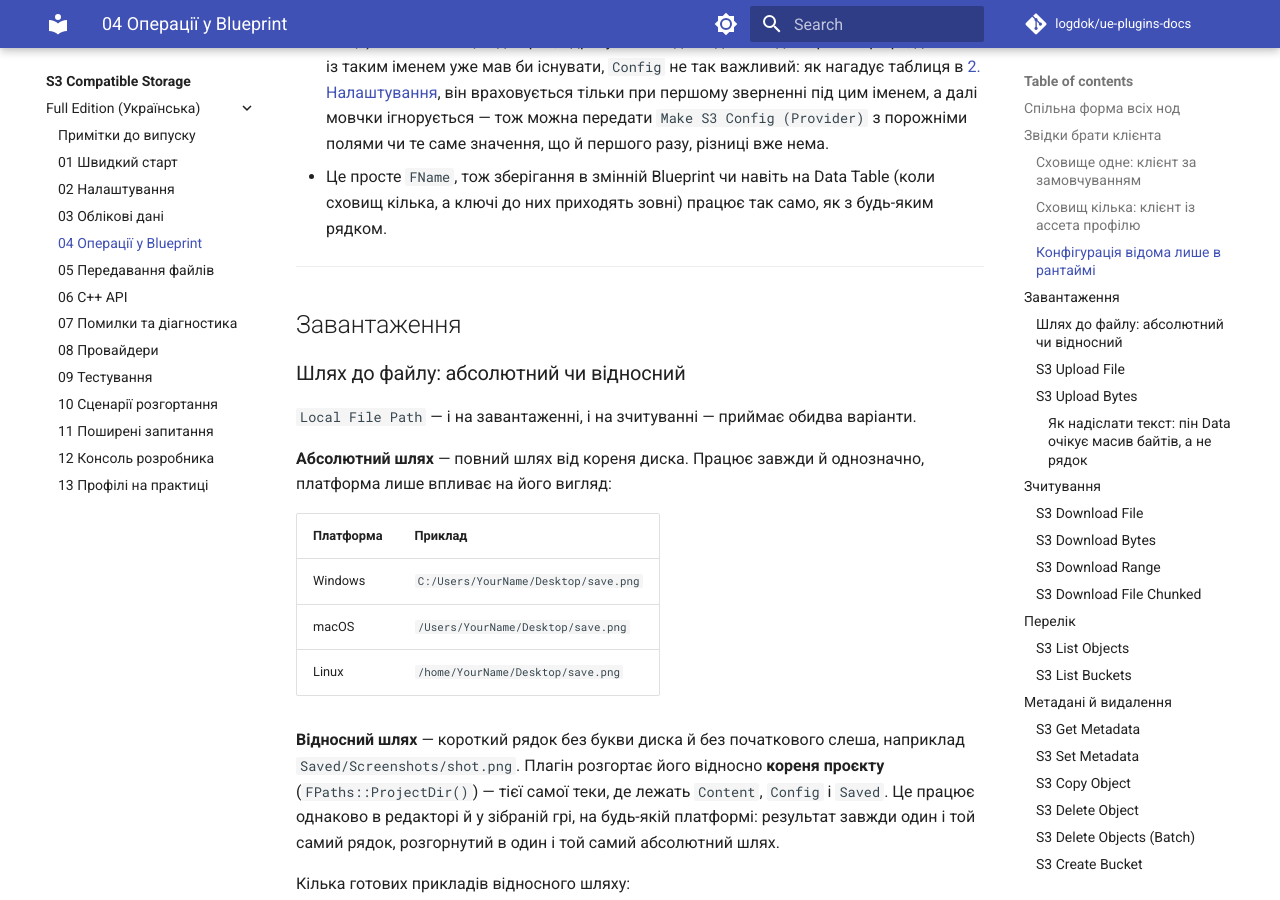
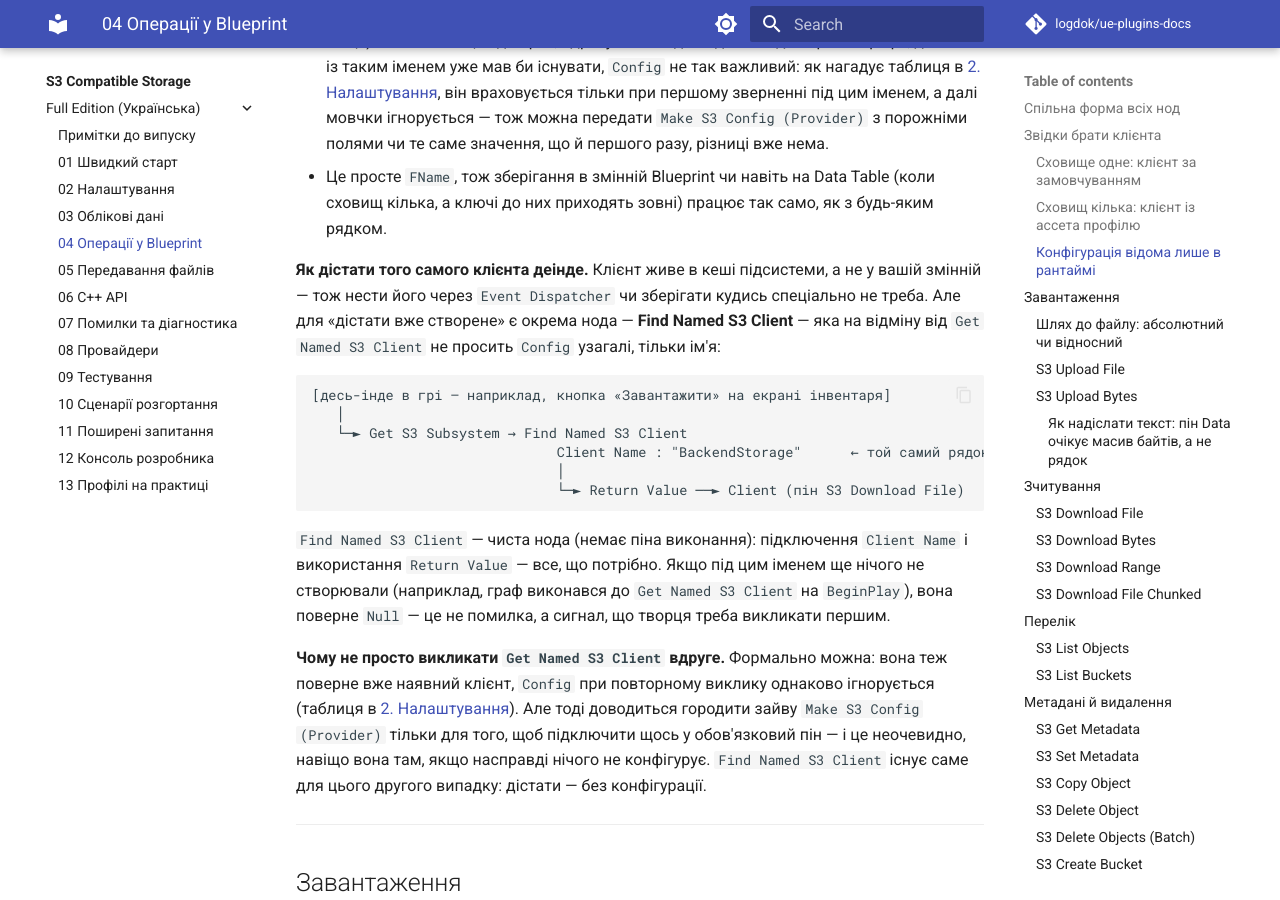
Before and after one commit to logdok/ue-plugins-docs, an MkDocs documentation site: the page built from docs/s3-compatible-storage/Full/uk/04-Blueprint-Operations.md, in a window 1280 px wide and 900 px high, scrolled down 3019 px. Built offline with MkDocs 1.6.1 and Material for MkDocs 9.7.7, drawn with Linux system fonts in a browser that asks for light colours; comment, search, counter and statistics services are not loaded.

Commit message:
Sync docs from HostS3@70f7c86

````diff
--- a/docs/s3-compatible-storage/Full/uk/04-Blueprint-Operations.md
+++ b/docs/s3-compatible-storage/Full/uk/04-Blueprint-Operations.md
@@ -125,6 +125,32 @@ Get S3 Subsystem
   першого разу, різниці вже нема.
 - Це просте `FName`, тож зберігання в змінній Blueprint чи навіть на Data Table (коли
   сховищ кілька, а ключі до них приходять зовні) працює так само, як з будь-яким рядком.
+
+**Як дістати того самого клієнта деінде.** Клієнт живе в кеші підсистеми, а не у вашій
+змінній — тож нести його через `Event Dispatcher` чи зберігати кудись спеціально не треба.
+Але для «дістати вже створене» є окрема нода — **Find Named S3 Client** — яка на відміну
+від `Get Named S3 Client` не просить `Config` узагалі, тільки ім'я:
+
+```
+[десь-інде в грі — наприклад, кнопка «Завантажити» на екрані інвентаря]
+   │
+   └─► Get S3 Subsystem → Find Named S3 Client
+                              Client Name : "BackendStorage"      ← той самий рядок, що й при створенні
+                              │
+                              └─► Return Value ──► Client (пін S3 Download File)
+```
+
+`Find Named S3 Client` — чиста нода (немає піна виконання): підключення `Client Name` і
+використання `Return Value` — все, що потрібно. Якщо під цим іменем ще нічого не
+створювали (наприклад, граф виконався до `Get Named S3 Client` на `BeginPlay`), вона поверне
+`Null` — це не помилка, а сигнал, що творця треба викликати першим.
+
+**Чому не просто викликати `Get Named S3 Client` вдруге.** Формально можна: вона теж
+поверне вже наявний клієнт, `Config` при повторному виклику однаково ігнорується (таблиця в
+[2. Налаштування](02-Configuration.md#профілі-проти-get-named-s3-client)). Але тоді
+доводиться городити зайву `Make S3 Config (Provider)` тільки для того, щоб підключити щось
+у обов'язковий пін — і це неочевидно, навіщо вона там, якщо насправді нічого не конфігурує.
+`Find Named S3 Client` існує саме для цього другого випадку: дістати — без конфігурації.
 
 ---
 
````
Also changed, not shown: docs/s3-compatible-storage/Full/uk/02-Configuration.md (+1 -0 lines), docs/s3-compatible-storage/index.md (+1 -1 lines).
